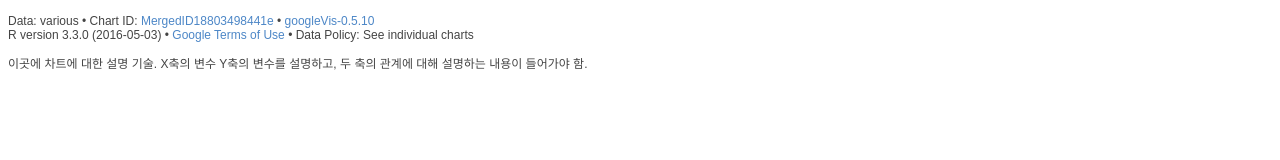
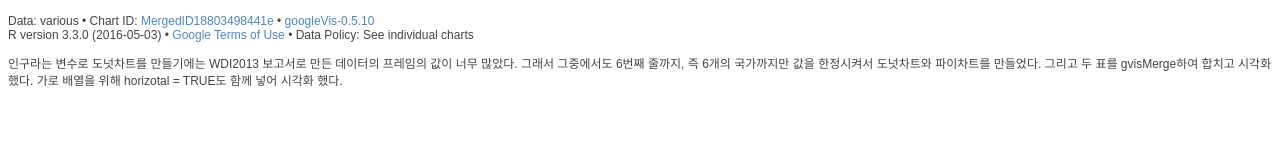
Before and after one commit to 2014kdi/2014kdi.github.io, a plain HTML site: page free1.html in a window 1280 px wide. Drawn offline with Linux system fonts and the light colour scheme; a script that the page names is missing.

Commit message:
Update free1.html

```diff
--- a/free1.html
+++ b/free1.html
@@ -257,7 +257,7 @@ callbacks.shift()();
 </span></div>
 <div>
    <p>
-         이곳에 차트에 대한 설명 기술. X축의 변수 Y축의 변수를 설명하고, 두 축의 관계에 대해 설명하는 내용이 들어가야 함.
+   인구라는 변수로 도넛차트를 만들기에는 WDI2013 보고서로 만든 데이터의 프레임의 값이 너무 많았다. 그래서 그중에서도 6번째 줄까지, 즉 6개의 국가까지만 값을 한정시켜서 도넛차트와 파이차트를 만들었다. 그리고 두 표를 gvisMerge하여 합치고 시각화했다. 가로 배열을 위해 horizotal = TRUE도 함께 넣어 시각화 했다.
    </p>
  </div>
 
```
